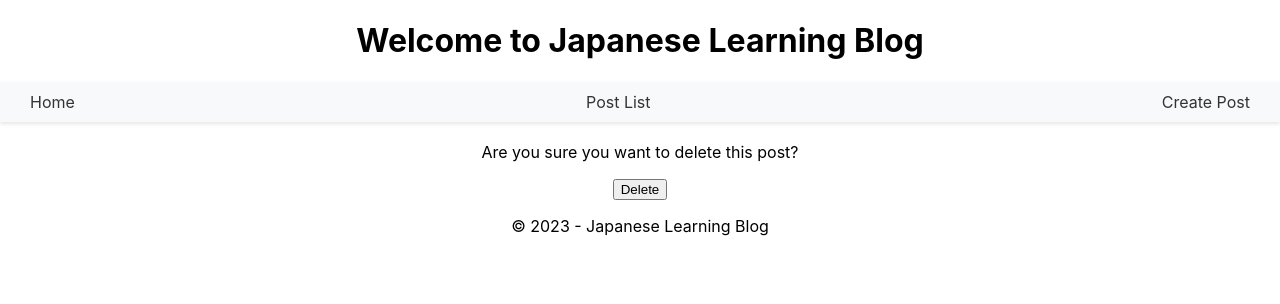
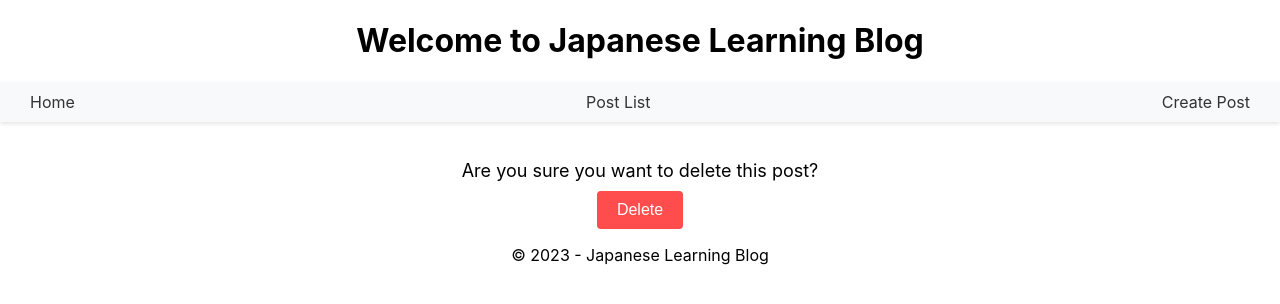
Before and after one commit to nRookie/my-blog, a React (Create React App) app in the folder my-blog/: page /delete/1 in a window 1280 px wide. Shown: the top 304 px of the page. Built offline with nearby package versions, Linux system fonts and the light colour scheme.

Commit message:
add css in deletePost

```diff
--- /dev/null
+++ b/my-blog/src/components/DeletePost.css
@@ -0,0 +1,26 @@
+.deletePost {
+    display: flex;
+    flex-direction: column;
+    align-items: center;
+    margin-top: 20px;
+  }
+
+  .confirmation {
+    font-size: 18px;
+    margin-bottom: 10px;
+  }
+
+  .deleteButton {
+    padding: 10px 20px;
+    background-color: #ff4c4c;
+    color: #fff;
+    font-size: 16px;
+    border: none;
+    border-radius: 4px;
+    cursor: pointer;
+  }
+
+  .deleteButton:disabled {
+    background-color: #ccc;
+    cursor: not-allowed;
+  }
--- a/my-blog/src/components/deletePost.js
+++ b/my-blog/src/components/deletePost.js
@@ -1,6 +1,7 @@
 import React from 'react';
 import { useParams, useNavigate } from 'react-router-dom';
 import axios from 'axios';
+import "./DeletePost.css"
 
 // this is not used anymore, but I want to use the Deleting button method in post delete method
 function DeletePost() {
@@ -24,9 +25,9 @@ function DeletePost() {
   };
 
   return (
-    <div>
-      <p>Are you sure you want to delete this post?</p>
-      <button onClick={deletePost} disabled={isDeleting}>
+    <div className="deletePost">
+      <p className="confirmation">Are you sure you want to delete this post?</p>
+      <button className="deleteButton" onClick={deletePost} disabled={isDeleting}>
         {isDeleting ? 'Deleting...' : 'Delete'}
       </button>
     </div>
```
